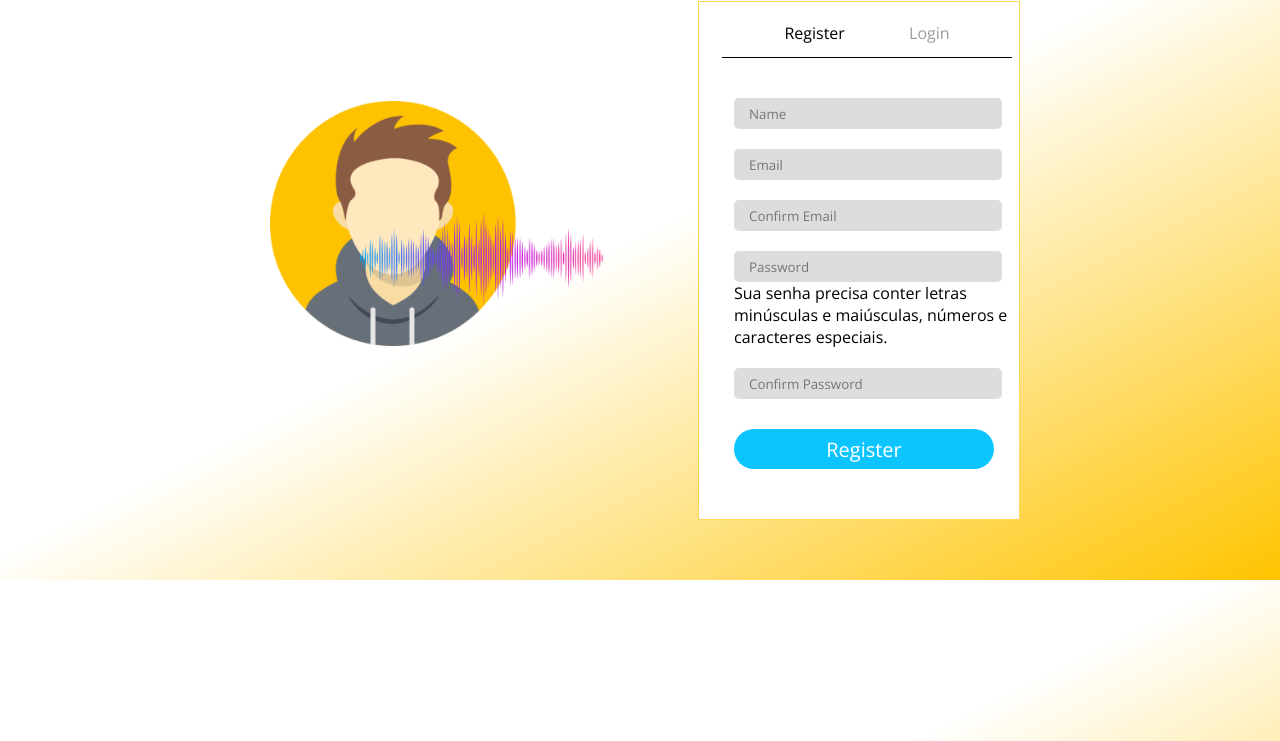
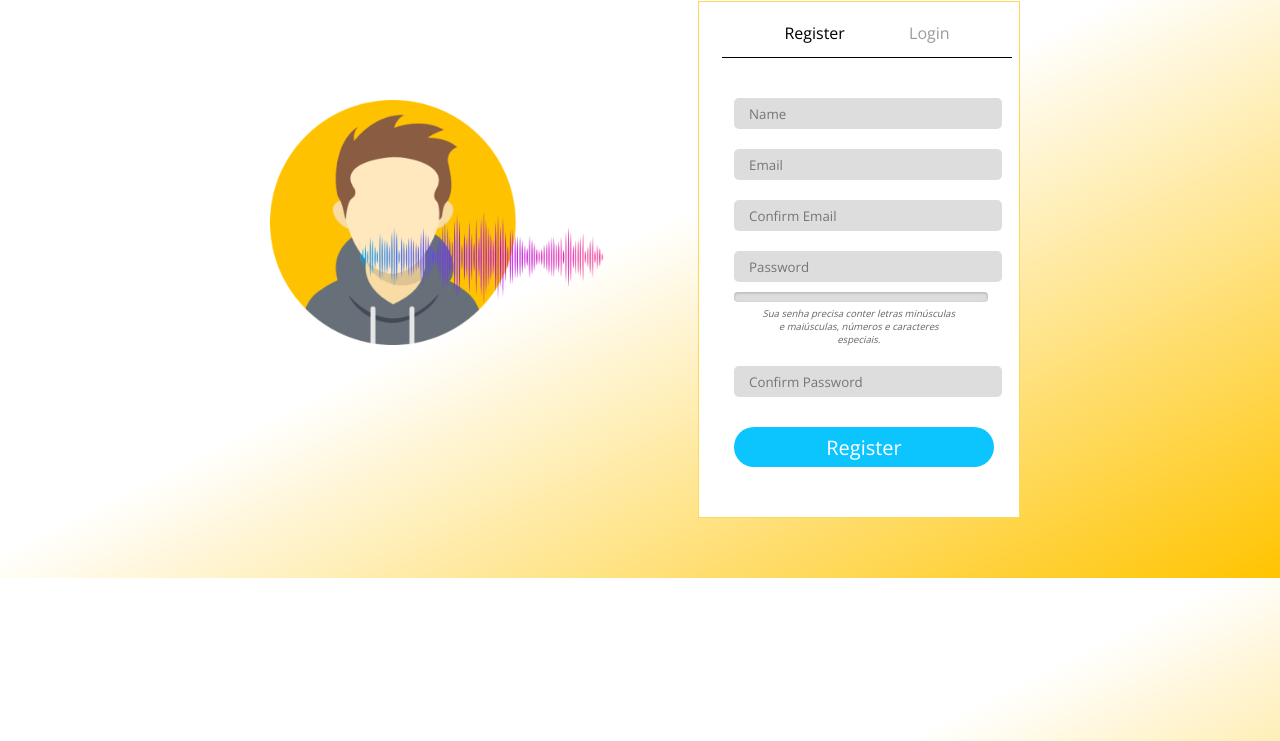
Before and after one commit to LeanGomes/ProjectRedeOnda, a plain HTML site: page RedeOnda/index.html in a window 1280 px wide. Shown: the part 59-800 px from the top of the page. Drawn offline with nearby package versions, Linux system fonts and the light colour scheme.

Commit message:
Update style.css

```diff
--- a/RedeOnda/style.css
+++ b/RedeOnda/style.css
@@ -113,6 +113,39 @@ button{
     padding: 2px 0 2px 0;
 
 }
+
+.password-strength-bar {
+    width: 89%;
+    height: 10px;
+    margin: 10px 0 5px 0;
+    background-color: #ddd;
+    border-radius: 4px;
+    box-shadow: inset 0 1px 3px rgba(0, 0, 0, 0.2);
+    overflow: hidden;
+
+  }
+
+  .strength-indicator {
+    height: 100%;
+    width: 0;
+    background-color: #e70b0b;
+    transition: width 0.5s ease, background-color 0.5s ease;
+  }
+  #password-strength-text {
+    color: #666;
+    font-size: 0.6rem;
+    text-align: justify;
+
+  }
+
+  #tip {
+    font-style: italic;
+    color: #666;
+    font-size: 0.6rem;
+    max-width: 70%;
+    margin: 2px 0 0 25px;
+    text-align: center;
+  }
 footer{
     width: auto;
     height: 60px;
```
